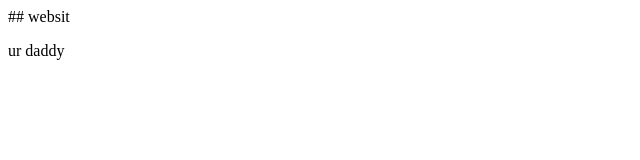
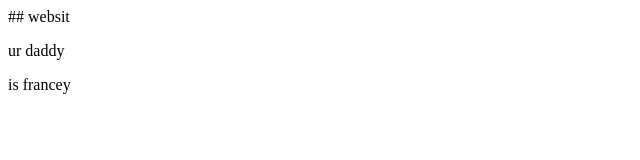
Before and after one commit to france251/git-demo-, a plain HTML site: page index.html in a window 1280 px wide. Shown: the full height of the page, 0-640 px from the left. Drawn offline with Linux system fonts and the light colour scheme.

Commit message:
added change the name

```diff
--- a/index.html
+++ b/index.html
@@ -1,3 +1,6 @@
+
 ## websit
 
 <p>ur daddy </p>
+
+<p>is francey </p>
```
Also changed, not shown: 1 other file.
